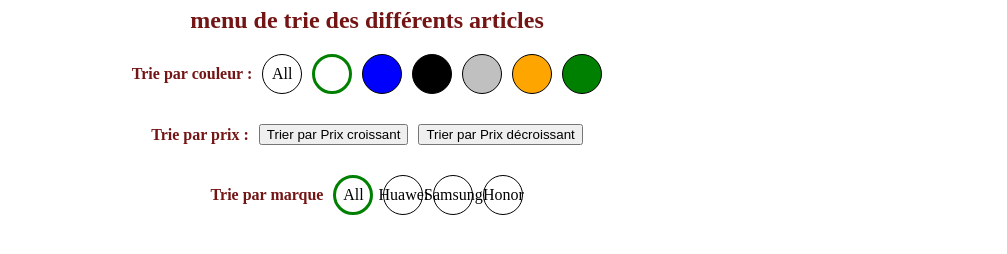
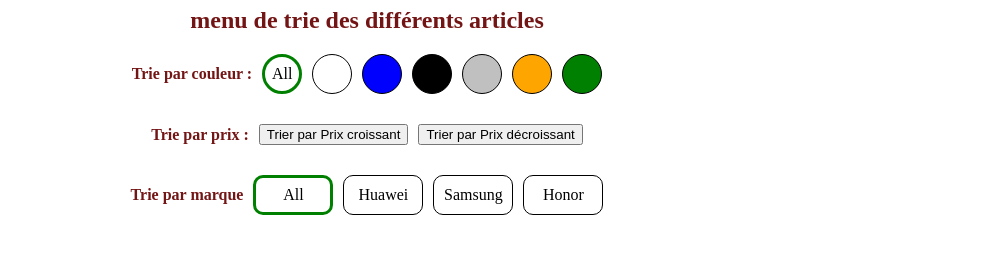
Before and after one commit to BUSTERDAY/ROSSI_MONFORTE_shopping_app, a plain HTML site: page frontend/index.html in a window 1280 px wide. Both pictures are taken after a click on the element 605 px from the left and 140 px from the top of the page. Shown: the part 66-320 px from the top of the page, without its empty margins (273-1280 px from the left). Drawn offline with Linux system fonts and the light colour scheme; no server answers.

Commit message:
début du trie par marques

```diff
--- a/frontend/css/style.css
+++ b/frontend/css/style.css
@@ -82,6 +82,16 @@
     align-items: center;
 }
 
+.rectangle{
+    width : 80px;
+    height : 40px;
+    border-radius: 10px;
+    border: 1px solid #000;
+    display: flex;
+    justify-content: center;
+    align-items: center;
+}
+
 .blue{background-color: blue;}
 .white{background-color: white;}
 .black{background-color: black;}
--- a/frontend/index.html
+++ b/frontend/index.html
@@ -49,10 +49,10 @@
                 <h4>
                     Trie par marque
                 </h4>
-                <div class="brands round all selected"> All </div>
-                <div class="brands round Huawei"> Huawei </div>
-                <div class="brands round Samsung"> Samsung </div>
-                <div class="brands round Honor"> Honor </div>
+                <div class="brands rectangle all selected"> All </div>
+                <div class="brands rectangle Huawei"> Huawei </div>
+                <div class="brands rectangle Samsung"> Samsung </div>
+                <div class="brands rectangle Honor"> Honor </div>
             </div>
 
         </div>
--- a/frontend/main.js
+++ b/frontend/main.js
@@ -52,20 +52,30 @@
     picker.addEventListener("click", SelectItem);
 });
 
-function SelectItem(e) {
+brands.forEach(brand => {
+    brand.addEventListener("click", SelectItem);
+});
+
+function SelectItem(e, f) {
     let picker = e.target;
+    let brand = f.target;
     let color = e.target.classList[2];
-    // let brand = e.target.classList[];
+    let marque = f.target.classList[2];
     pickers.forEach((e) => {
         e.classList.remove("selected");
 
     });
     picker.classList.add("selected");
+    brands.forEach((f) => {
+        f.classList.remove("selected");
+
+    });
+    brand.classList.add("selected");
 
     console.log(color);
-    // console.log(brand);
+    console.log(marque);
     FilterByColor(color);
-    // FilterByBrands(brand);
+    FilterByBrands(brand);
 }
 
 //Filtrage par couleur
```
